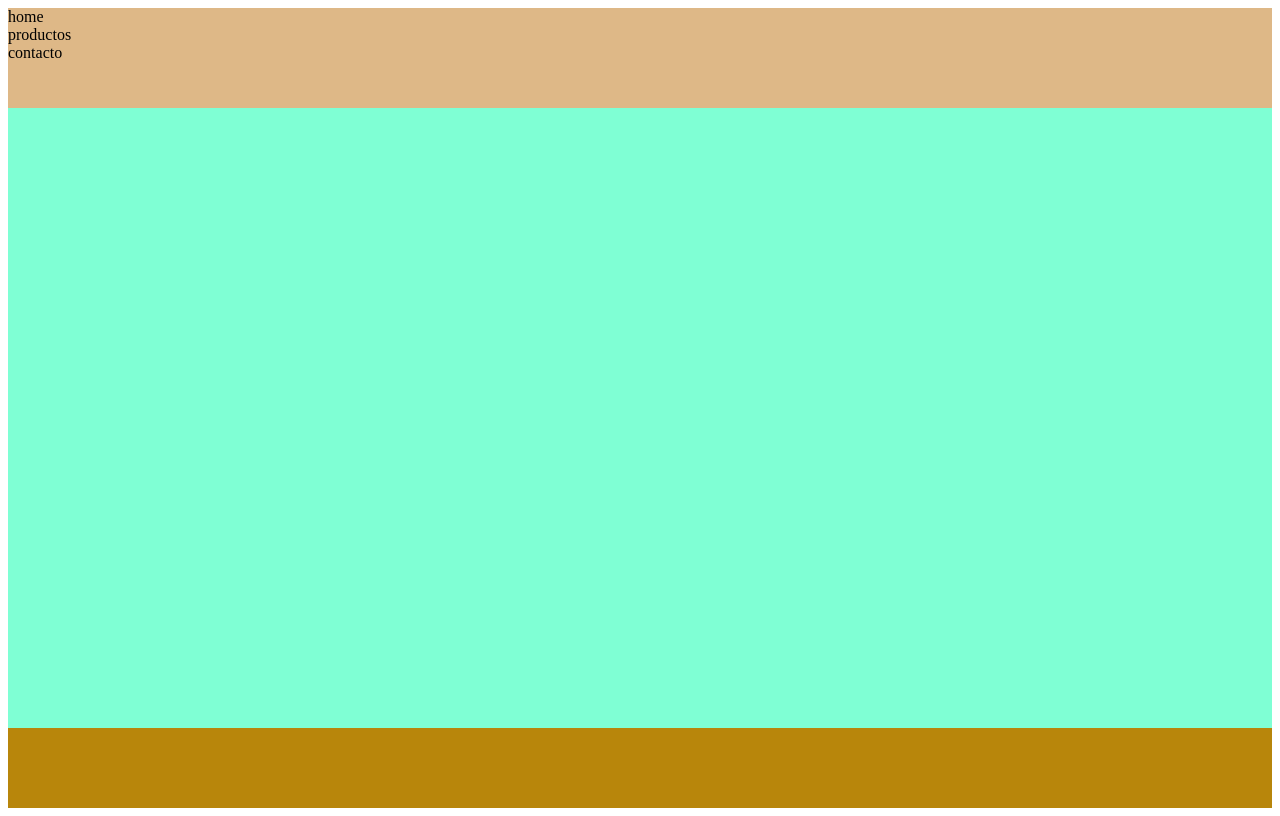
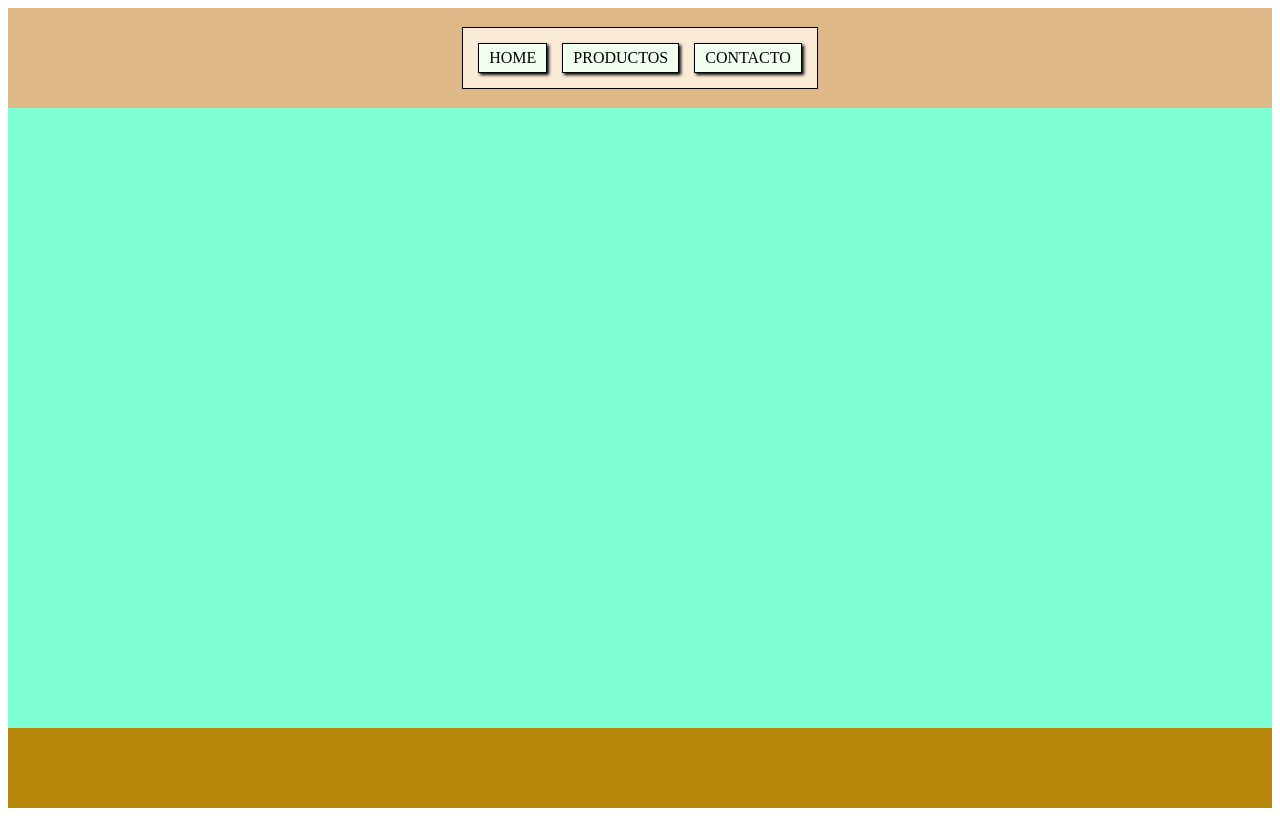
Before and after one commit to MarucciMauroGitHub/proyecto1, a plain HTML site: page index.html in a window 1280 px wide. Drawn offline with Linux system fonts and the light colour scheme.

Commit message:
estilizacion v1

```diff
--- a/css/estilos.css
+++ b/css/estilos.css
@@ -10,8 +10,30 @@ body {
 }
 
 header {
+    display: flex;
+    align-items: center;
+    justify-content: center;
     background-color: burlywood;
     height: 100px;
+}
+
+nav {
+    display: flex;
+    flex-direction: row;
+    gap: 15px;
+    justify-content: center;
+    align-items: center;
+    border: 1px solid black;
+    padding: 15px;
+    background-color: antiquewhite;
+}
+
+nav > div {
+    border: 1px solid black;
+    padding: 5px 10px;
+    background-color: honeydew;
+    box-shadow: 2px 2px 3px black;
+    text-transform: uppercase;
 }
 
 section {
```
